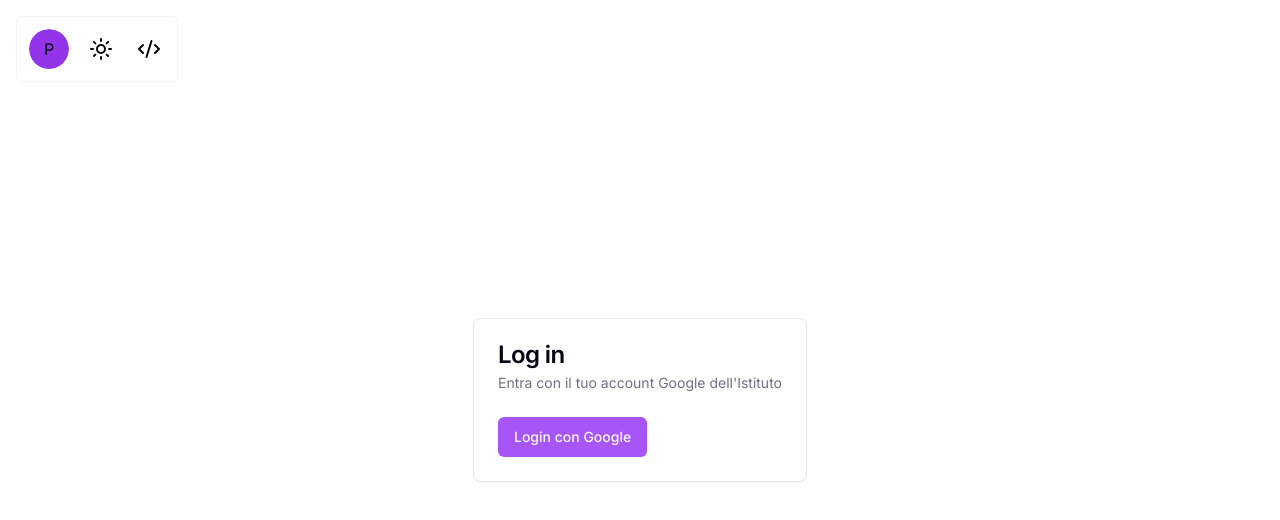
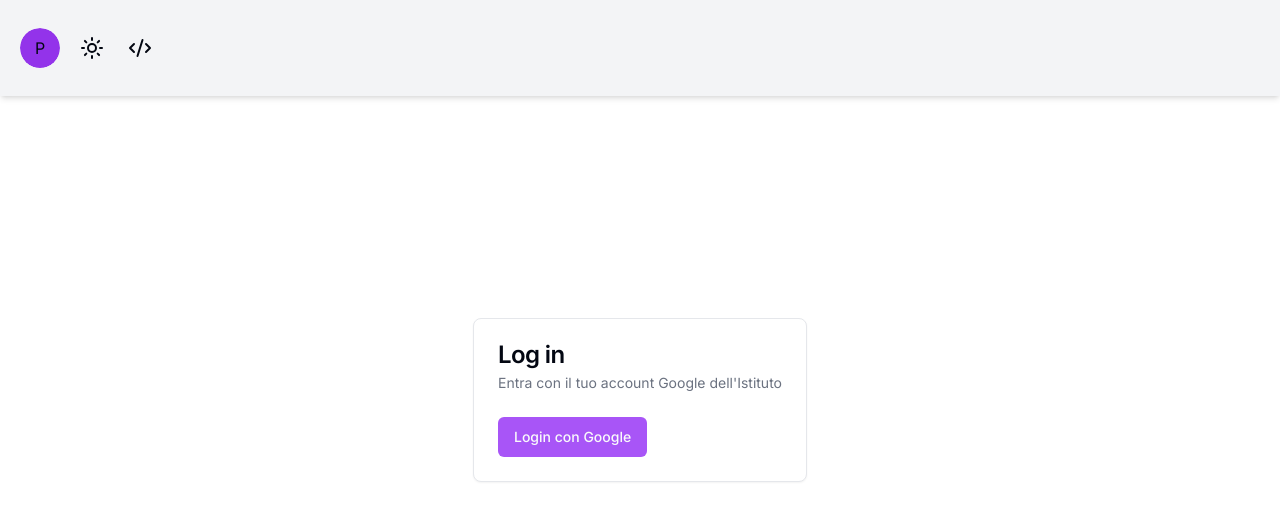
Before and after one commit to Narr0wB/class-manager, a Next.js app: page /login in a window 1280 px wide. Shown: the top 520 px of the page. Built offline with nearby package versions, Linux system fonts and the light colour scheme; no server answers.

Commit message:
[UPD] Updated UI. Ipad view needs fix

```diff
--- a/app/(routes)/(pages)/home/home.tsx
+++ b/app/(routes)/(pages)/home/home.tsx
@@ -76,9 +76,9 @@ const Home: React.FC = () => {
   }, [startMinutes, endMinutes]);
 
   return (
-    <main className="w-full h-[150rem] lg:h-screen lg:xl:2xl p-4">
-      <div id="content" className="w-full h-full grid grid-rows-[27rem_30rem] gap-8 lg:grid-cols-[29%_69%] lg:grid-rows-1 lg:gap-4 lg:xl:2xl">
-        <LeftPanel className="w-full h-full lg:h-full grid grid-cols-[38%_60%] gap-[2%] lg:grid-rows-[30%_68%] lg:grid-cols-1 lg:xl:2xl">
+    <main className="w-full h-full box-border p-2">
+      <div id="content" className="w-full h-full grid grid-rows-[27rem_30rem] gap-8 lg:grid-cols-[30%_69%] lg:grid-rows-1 lg:gap-[1%] lg:xl:2xl">
+        <LeftPanel className="w-full h-full box-border lg:h-full grid grid-cols-[38%_60%] gap-[2%] lg:grid-rows-[30%_68%] lg:grid-cols-1 lg:xl:2xl">
           <section id="bookings" className="rounded-secondary p-4 overflow-y-auto text-sm md:text-xl lg:text-lg xl:text-xl">
             <ul>
               <li>Prenotazione 1</li>
@@ -101,16 +101,16 @@ const Home: React.FC = () => {
             <DatePicker timeFrameRef={time_frame} className="flex justify-center items-center" />
           </section>
         </LeftPanel>
-        <RightPanel className="w-full h-full lg:h-full rounded-secondary flex flex-col p-4 gap-4 lg:xl:2xl">
+        <RightPanel className="w-full h-full box-border lg:h-full rounded-secondary flex flex-col p-2 gap-4 lg:xl:2xl">
           <section id="user-selection" className="w-[20%]">
             <FloorSelect items={["Piano terra", "Primo piano", "Secondo piano"]} />
           </section>
-          <section id="floors" className="w-full aspect-[2] rounded-full lg:h-full lg:xl:2xl">
+          <section id="floors" className="w-full aspect-[2] rounded-full md:h-full md:lg:xl:2xl">
             <Floor image={PrimoPianoMap} num={FLOORS.FLOOR_0} className="">
               <FloorButton numero_aula={2} className="position: relative top-[16.5vh] left-[20.2vw]"></FloorButton>
             </Floor>
-            <Floor image={PrimoPianoMap} num={FLOORS.FLOOR_1} className=""/>
-            <Floor image={PrimoPianoMap} num={FLOORS.FLOOR_2} className=""/>
+            <Floor image={PrimoPianoMap} num={FLOORS.FLOOR_1} className="" />
+            <Floor image={PrimoPianoMap} num={FLOORS.FLOOR_2} className="" />
           </section>
         </RightPanel>
       </div>
--- a/app/layout.tsx
+++ b/app/layout.tsx
@@ -23,10 +23,10 @@ const RootLayout: React.FC<RootLayoutProps> = async ({ children }) => {
 
   return (
     <html lang="en" suppressHydrationWarning>
-      <body className={cn(font.className, "w-screen h-screen flex flex-col lg:overflow-hidden lg:xl:2xl")}>
+      <body className={cn(font.className, "w-screen h-screen grid grid-rows-[5rem_150rem] md:grid-rows-[12%_88%] lg:overflow-hidden lg:xl:2xl")}>
         <ThemeProvider attribute="class" defaultTheme="system" enableSystem>
           <SessionProvider session={session}>
-            <HeaderBar className="p-4 z-10" />
+            <HeaderBar />
             {children}
           </SessionProvider>
         </ThemeProvider>
--- a/components/custom/home/nav-bar/nav.tsx
+++ b/components/custom/home/nav-bar/nav.tsx
@@ -1,17 +1,12 @@
 "use client"
 
-import { cn } from '@/lib/utils';
 import ThemeButton from './theme-button';
 import RepoButton from './repo-button';
 import ProfileButton from './profile-button';
 
-type NavProps = {
-  className?: string;
-}
-
-const Nav: React.FC<NavProps> = ({ className }) => {
+const Nav: React.FC = () => {
   return (
-    <nav id="nav-bar" className={cn(className, "flex flex-row space-x-2 items-center h-full w-fit p-2 rounded-secondary")}>
+    <nav id="nav-bar" className="w-fit h-[90%] flex flex-row space-x-2 items-center p-2">
       <ProfileButton className="aspect-square p-1" />
       <ThemeButton className="aspect-square p-1" />
       <RepoButton className="aspect-square p-1" />
--- a/components/custom/layout/header-bar.tsx
+++ b/components/custom/layout/header-bar.tsx
@@ -1,14 +1,9 @@
-import { cn } from '@/lib/utils';
 import Nav from '../home/nav-bar/nav';
 
-type HeaderBarProps = {
-  className?: string;
-}
-
-const HeaderBar: React.FC<HeaderBarProps> = ({ className }) => {
+const HeaderBar: React.FC = () => {
   return (
-    <header className={cn(className, "")}>
-      <Nav className="w-full h-16" />
+    <header className="sticky top-0 w-full h-full flex items-center p-2 box-border z-10 bg-secondary shadow-md">
+      <Nav />
     </header>
   )
 }
```
